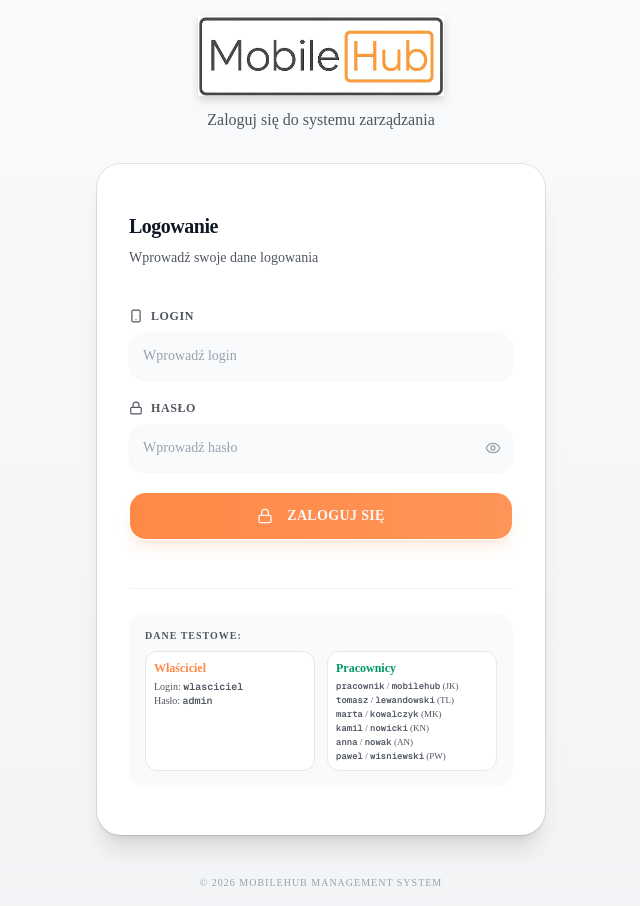
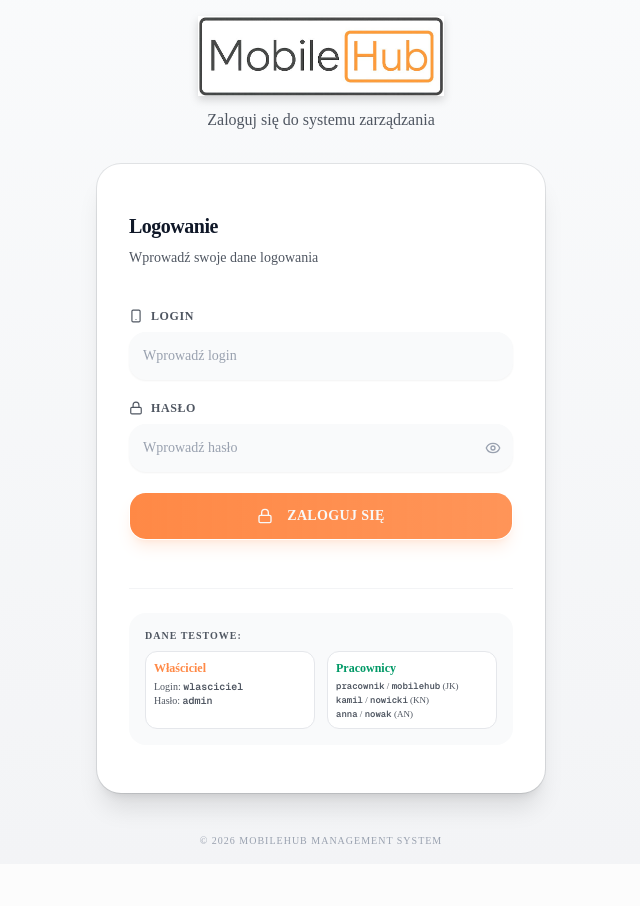
Before and after one commit to Kapardo123/mobilehub, a Next.js app: page /login in a window 1280 px wide. Shown: the whole page, without its empty margins (319-959 px from the left). After the commit the page ends 864 px from the top, so only its background shows below. Built offline with nearby package versions, Linux system fonts and the light colour scheme.

Commit message:
Usunieto pracownikow: Pawel Wisniewski, Tomasz Lewandowski, Marta Kowalczyk z panelu logowania

```diff
--- a/src/app/login/page.tsx
+++ b/src/app/login/page.tsx
@@ -170,19 +170,10 @@ export default function LoginPage() {
                         <span className="font-mono font-semibold">pracownik</span> / <span className="font-mono font-semibold">mobilehub</span> (JK)
                       </p>
                       <p className="text-muted-foreground text-[9px]">
-                        <span className="font-mono font-semibold">tomasz</span> / <span className="font-mono font-semibold">lewandowski</span> (TL)
-                      </p>
-                      <p className="text-muted-foreground text-[9px]">
-                        <span className="font-mono font-semibold">marta</span> / <span className="font-mono font-semibold">kowalczyk</span> (MK)
-                      </p>
-                      <p className="text-muted-foreground text-[9px]">
                         <span className="font-mono font-semibold">kamil</span> / <span className="font-mono font-semibold">nowicki</span> (KN)
                       </p>
                       <p className="text-muted-foreground text-[9px]">
                         <span className="font-mono font-semibold">anna</span> / <span className="font-mono font-semibold">nowak</span> (AN)
-                      </p>
-                      <p className="text-muted-foreground text-[9px]">
-                        <span className="font-mono font-semibold">pawel</span> / <span className="font-mono font-semibold">wisniewski</span> (PW)
                       </p>
                     </div>
                   </div>
```
